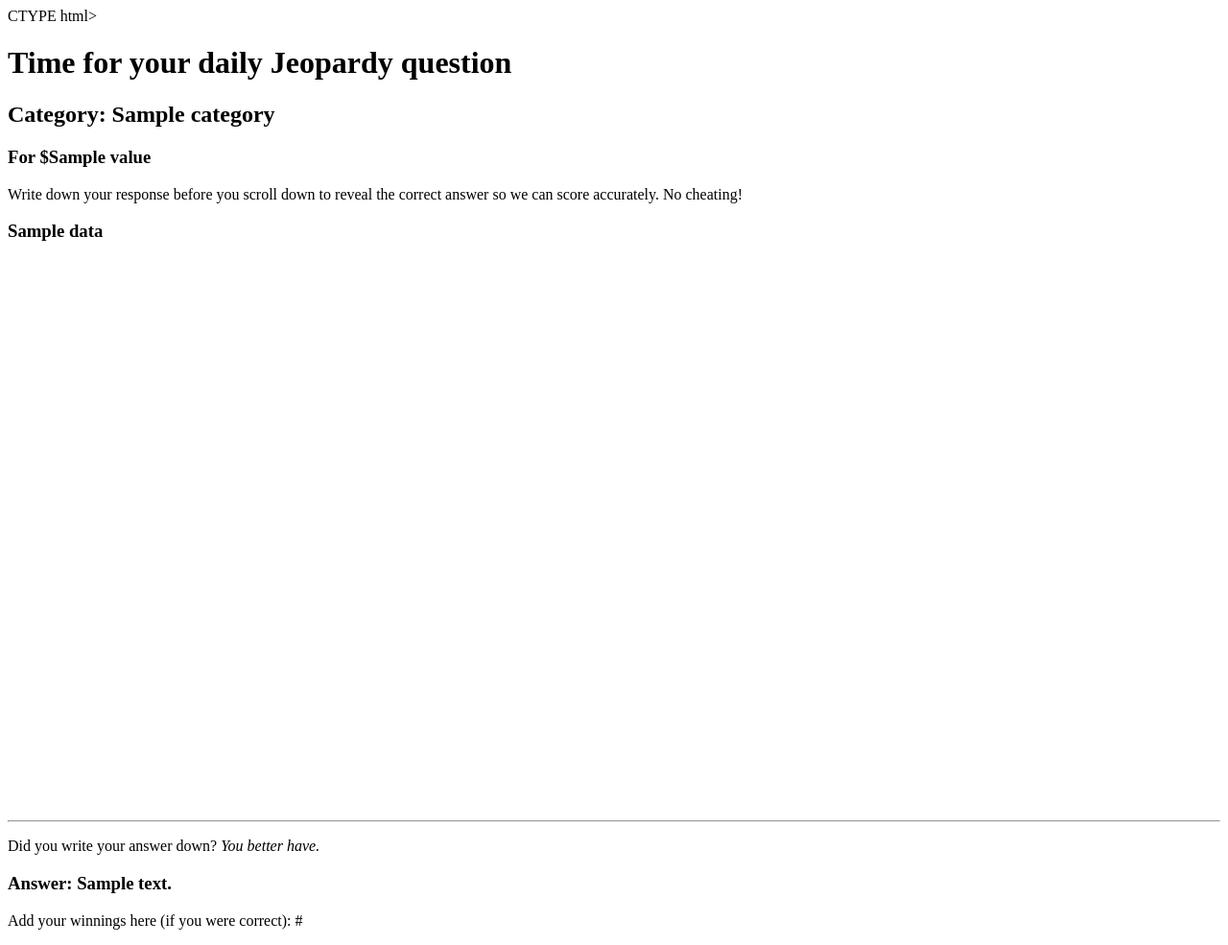
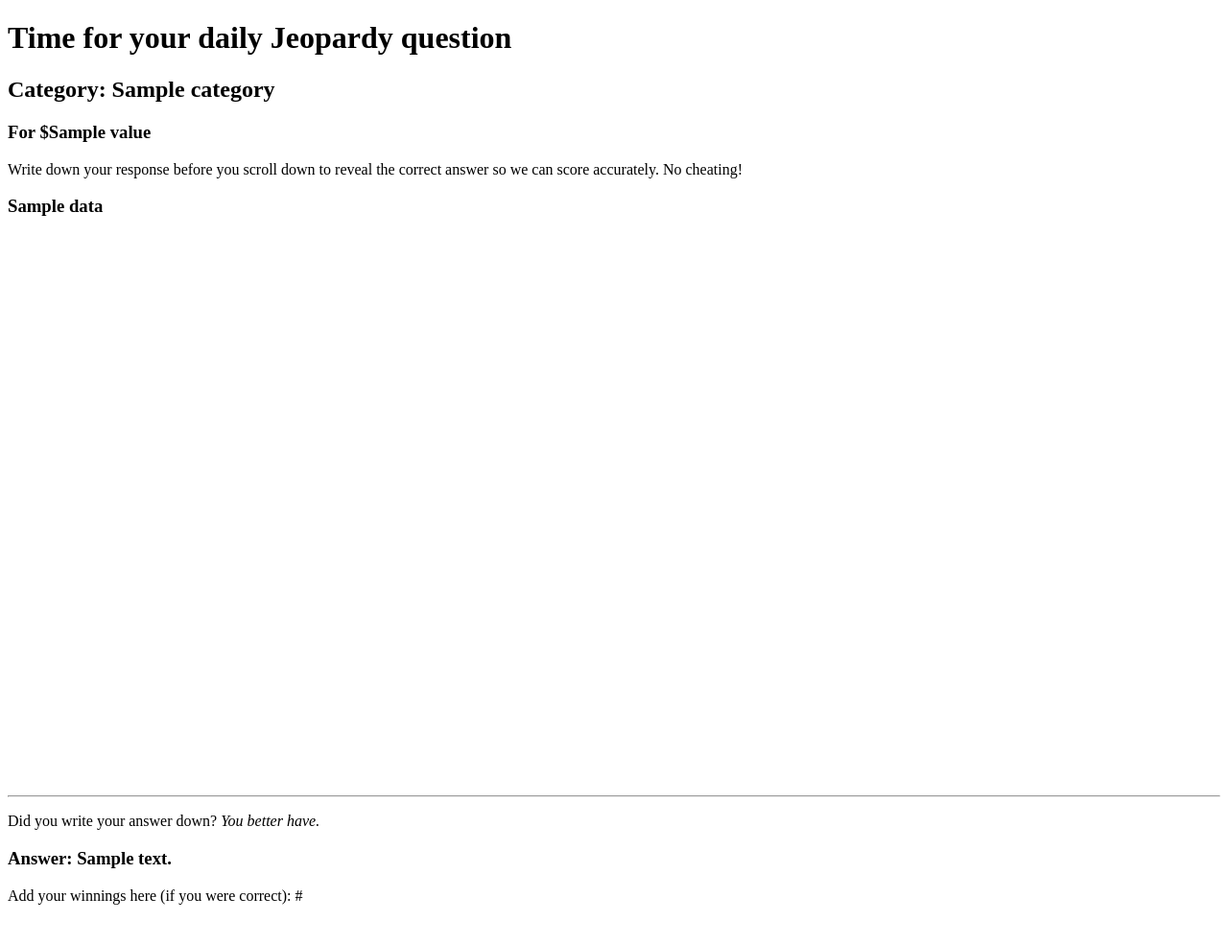
Before and after one commit to joeforyou/jmail, a Python web app: template templates/email.html in a window 1280 px wide. Shown: the whole page at 96% size. After the commit the page ends 943 px from the top, so only its background shows below. Run offline with Jinja, Linux system fonts and the light colour scheme; the template is opened without the code that fills it: most values are stand-ins (such as "Sample title", 1, 10 or a date in 2020).

Commit message:
Fixed HTML.

```diff
--- a/templates/email.html
+++ b/templates/email.html
@@ -1,4 +1,4 @@
-CTYPE html>
+<!DOCTYPE html>
 <html>
 <head>
     <meta charset='utf-8'>
```
